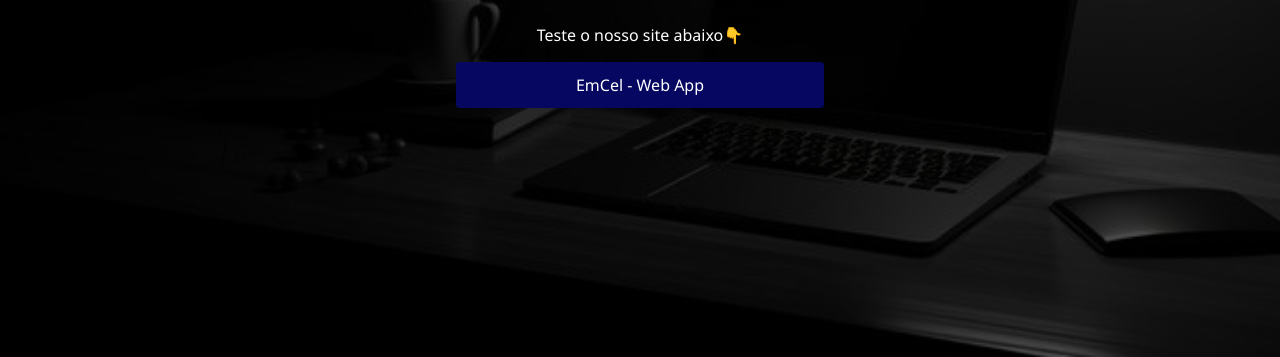
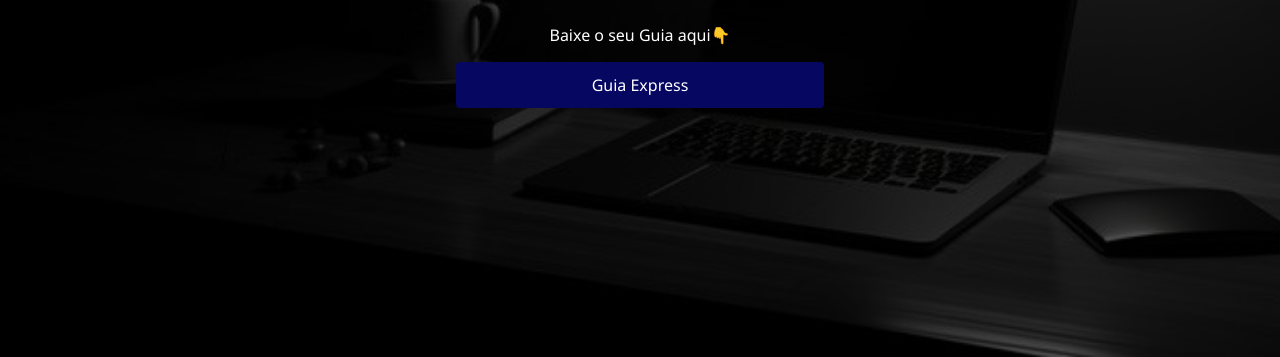
Before and after one commit to WebanaDev/emcel-consultorias, a plain HTML site: page index.html in a window 1280 px wide. Shown: the part 443-800 px from the top of the page. Drawn offline with Linux system fonts and the light colour scheme.

Commit message:
Update index.html

```diff
--- a/index.html
+++ b/index.html
@@ -29,9 +29,9 @@
         <h1>Formar. Capacitar. Transformar.</h1>
         <p>
           <!---Capacitações digitais e acadêmicas para estudantes e profissionais-->
-          Teste o nosso site abaixo👇
+          Baixe o seu Guia aqui👇
         </p>
-        <a href="teste-emcel.html" class="btn">EmCel - Web App</a>
+        <a href="loja-ebook.html" class="btn">Guia Express</a>
       </div>
     </header>
 
```
